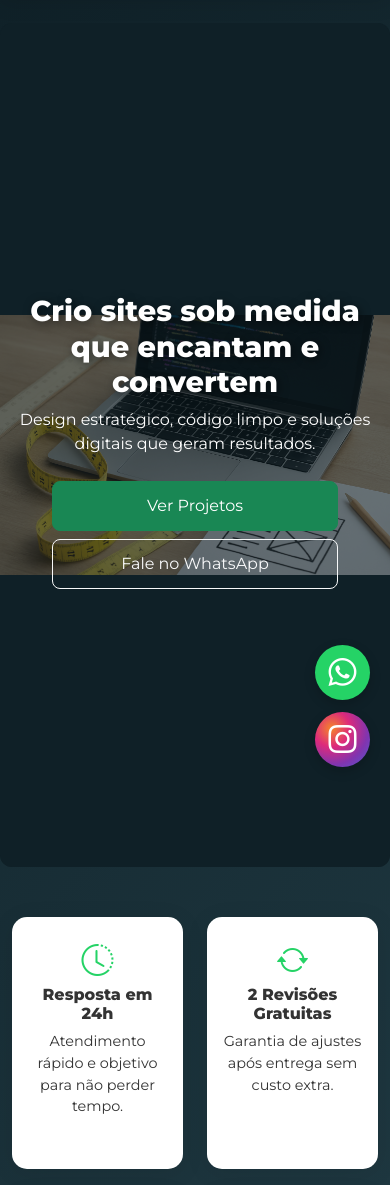
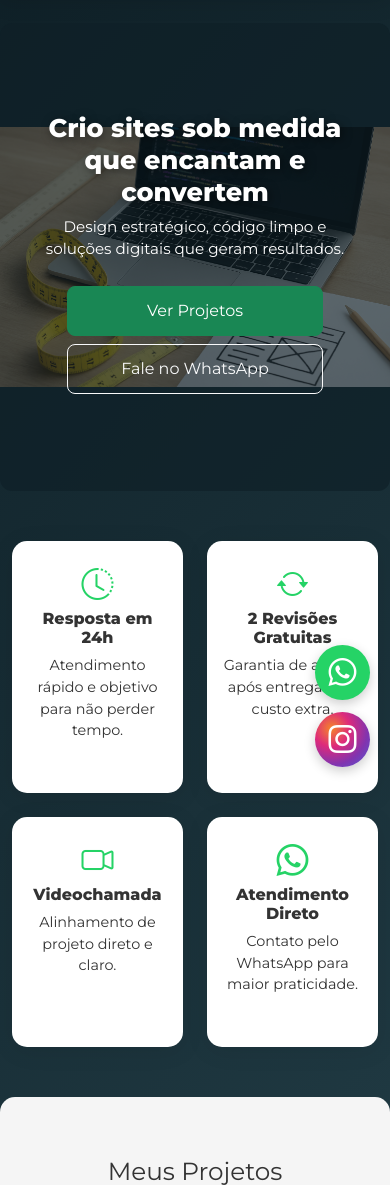
Before and after one commit to VitorGoldner/site_inst_meu, a Flask app: page / in a window 390 px wide. Shown: the part 57-1242 px from the top of the page. Run offline with Flask 3, Linux system fonts and the light colour scheme.

Commit message:
ajustes para mobile na homepage

```diff
--- a/templates/home.html
+++ b/templates/home.html
@@ -215,40 +215,54 @@
         }
     }
 
-    /* --- AJUSTE REAL DE CELULAR (imagem completa, sem sobras) --- */
+/* --- MELHORIA REAL DE AJUSTE PARA CELULAR (boas-vindas) --- */
 @media (max-width: 768px) {
     .hero-section {
-            height: 100vh !important;
+        background-position: center center !important;
         background-size: contain !important;
         background-repeat: no-repeat !important;
-            background-position: center center !important;
-            background-color: #0f2027 !important;
+        height: auto !important;
+        min-height: 100vw !important; /* Altura proporcional à largura */
         display: flex;
         align-items: center;
         justify-content: center;
-            padding: 0 !important;
-            margin: 0 !important;
+        padding: 30px 0;
     }
+
+    .hero-overlay {
+        background: rgba(15, 32, 39, 0.65);
+    }
+
     .hero-content {
-            padding: 1rem !important;
-            text-align: center;
+        max-width: 90%;
+        padding: 1rem;
     }
+
     .hero-content h1 {
         font-size: 1.8rem !important;
         line-height: 1.25 !important;
     }
+
     .hero-content p {
         font-size: 1rem !important;
+        margin-bottom: 25px;
     }
 }
 
 @media (max-width: 480px) {
     .hero-section {
-            height: 100vh !important;
+        min-height: 120vw !important;
         background-size: contain !important;
-            background-position: center center !important;
-            background-repeat: no-repeat !important;
-            background-color: #0f2027 !important;
+        background-position: center !important;
+        padding: 20px 0;
+    }
+
+    .hero-content h1 {
+        font-size: 1.6rem !important;
+    }
+
+    .hero-content p {
+        font-size: 0.95rem !important;
     }
 }
 </style>
```
Lines whose indentation alone changed are shown as unchanged.
